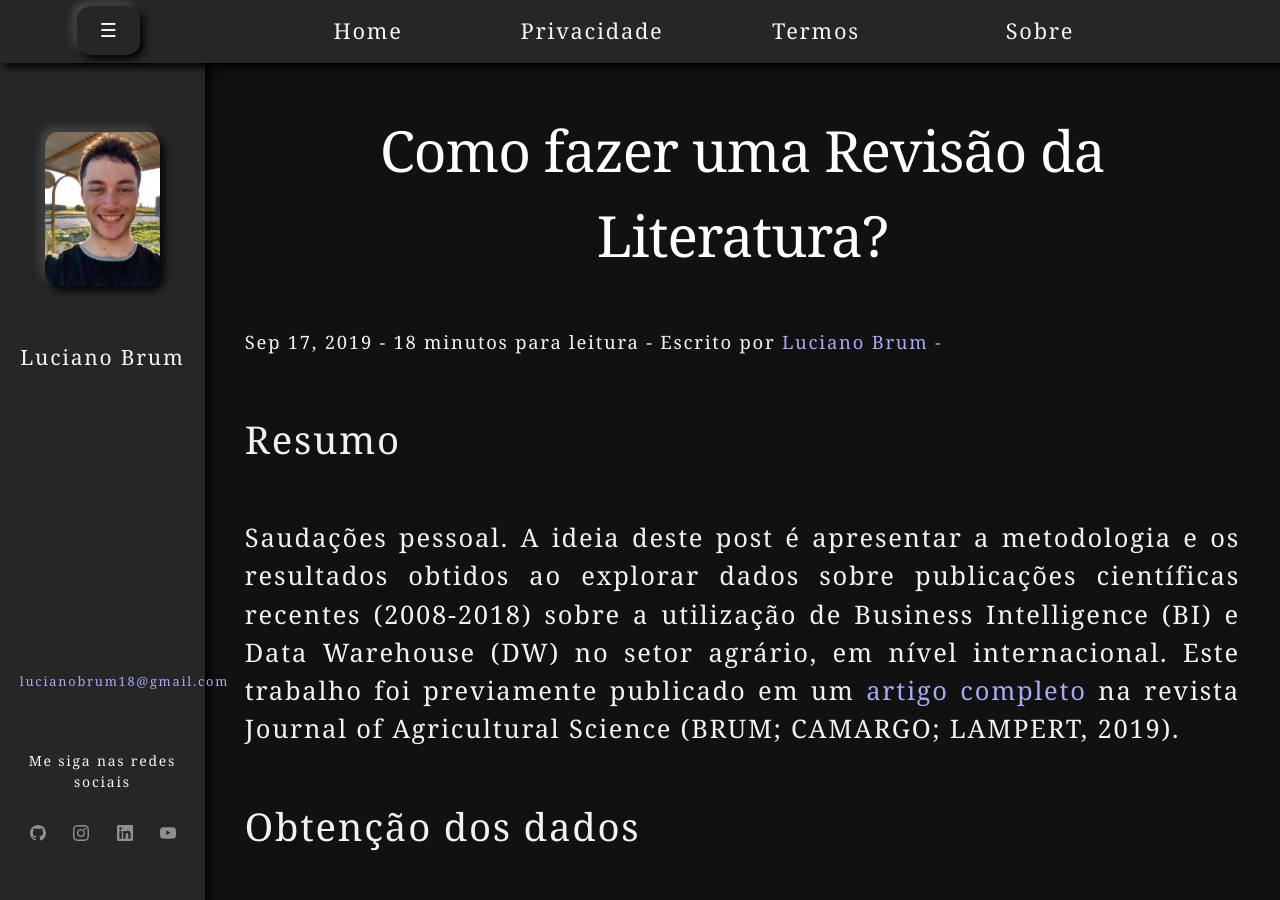
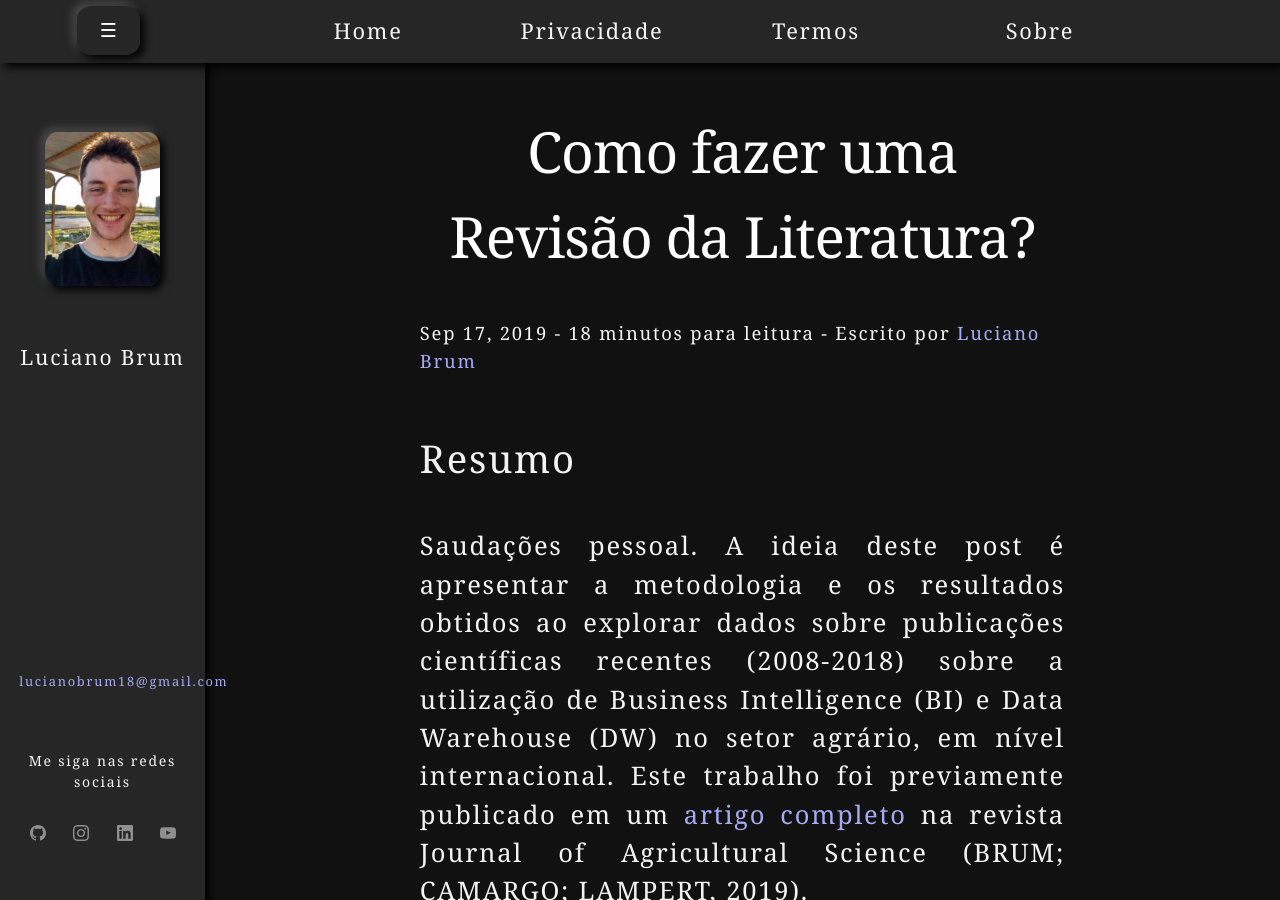
Before and after one commit to Lubrum/Lubrum.github.io, a Jekyll site: the page built from _posts/2019-09-17-bi-dw.markdown, in a window 1280 px wide and 900 px high. Built offline with Jekyll 4.4.1, drawn with Linux system fonts in a browser that asks for light colours; comment, search, counter and statistics services are not loaded.

Commit message:
Fixing left/right padding in main content.

```diff
--- a/_layouts/post.html
+++ b/_layouts/post.html
@@ -19,7 +19,7 @@ layout: default
       <!-- Reference: https://blog.sorryapp.com/blogging-with-jekyll/2014/02/06/adding-authors-to-your-jekyll-site.html -->
       {% assign author = site.data.authors[page.author] %}
       {% if author %}
-        <span> - Escrito por <a href="{{ author.web }}">{{ author.name }} - </a></span>
+        <span> - Escrito por <a href="{{ author.web }}">{{ author.name }}</a></span>
       {% endif %}
 
     </p>
--- a/_sass/_article-content.scss
+++ b/_sass/_article-content.scss
@@ -15,7 +15,6 @@
 
 .post-title {
     @include fluid-typography(50, 60, $max-width-extra-small-devices, 1600);
-    padding-top: $spacing-unit;
     letter-spacing: -1px;
     line-height: 1.5;
     color: white;
--- a/_sass/_home.scss
+++ b/_sass/_home.scss
@@ -6,7 +6,7 @@
 
 .post-home-title {
   @include fluid-typography(25, 60, 300, 1600);
-  padding-top: $spacing-unit;
+  padding-top: $spacing-unit / 8;
   padding-bottom: 0;
   text-align: center;
   font-weight: 1000;
@@ -18,7 +18,10 @@
 .post-home-subtitle {
   @include fluid-typography(18, 35, 300, 1600);
   color: $text-color;
-  padding: $spacing-unit;
+  padding-left: $spacing-unit / 4;
+  padding-right: $spacing-unit / 4;
+  padding-top: $spacing-unit / 8;
+  padding-bottom: $spacing-unit / 8;
   display: block;
   text-align: center;
   line-height: normal;
@@ -27,7 +30,7 @@
 // home content //
 
 .post-list {
-  margin: $spacing-unit / 2;
+  margin: 15px;
   list-style: none;
 }
 
--- a/_sass/_search-input.scss
+++ b/_sass/_search-input.scss
@@ -13,8 +13,8 @@
   }
 
   .search-box {
-    margin-left: $spacing-unit / 2;
-    margin-right: $spacing-unit / 2;
+    margin-left: $spacing-unit / 4;
+    margin-right: $spacing-unit / 4;
     position: relative;
     height: 30px;
     border-radius: 15px;
--- a/_sass/cosmos.scss
+++ b/_sass/cosmos.scss
@@ -16,7 +16,7 @@ $base-font-size: 16px !default;
 $base-font-weight: 300 !default;
 $base-letter-spacing: 0.069em;
 $base-line-height: 1.5 !default;
-$spacing-unit: 40px !default;
+$spacing-unit: 20% !default;
 $text-color: rgba(255, 255, 255, 0.95) !default;
 
 $background-color: #262626 !default;
```
